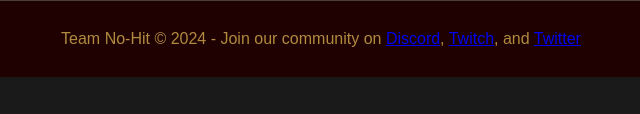
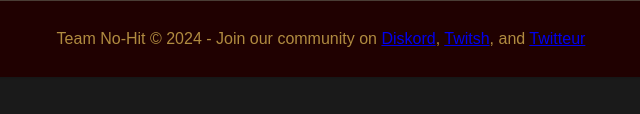
Before and after one commit to BigMushFrog23/html-course-css, a plain HTML site: page index.html in a window 1280 px wide. Shown: the part 1144-1258 px from the top of the page, 319-959 px from the left. Drawn offline with Linux system fonts and the light colour scheme.

Commit message:
updated footer

```diff
--- a/index.html
+++ b/index.html
@@ -65,9 +65,9 @@
 
     <footer class="footer-container">
         <p>Team No-Hit © 2024 - Join our community on
-            <a href="https://discord.com/" target="_blank">Discord</a>,
-            <a href="https://twitch.tv/" target="_blank">Twitch</a>, and
-            <a href="https://twitter.com/" target="_blank">Twitter</a>
+            <a href="https://discord.com/" target="_blank">Diskord</a>,
+            <a href="https://twitch.tv/" target="_blank">Twitsh</a>, and
+            <a href="https://twitter.com/" target="_blank">Twitteur</a>
         </p>
     </footer>
 </body>
```
